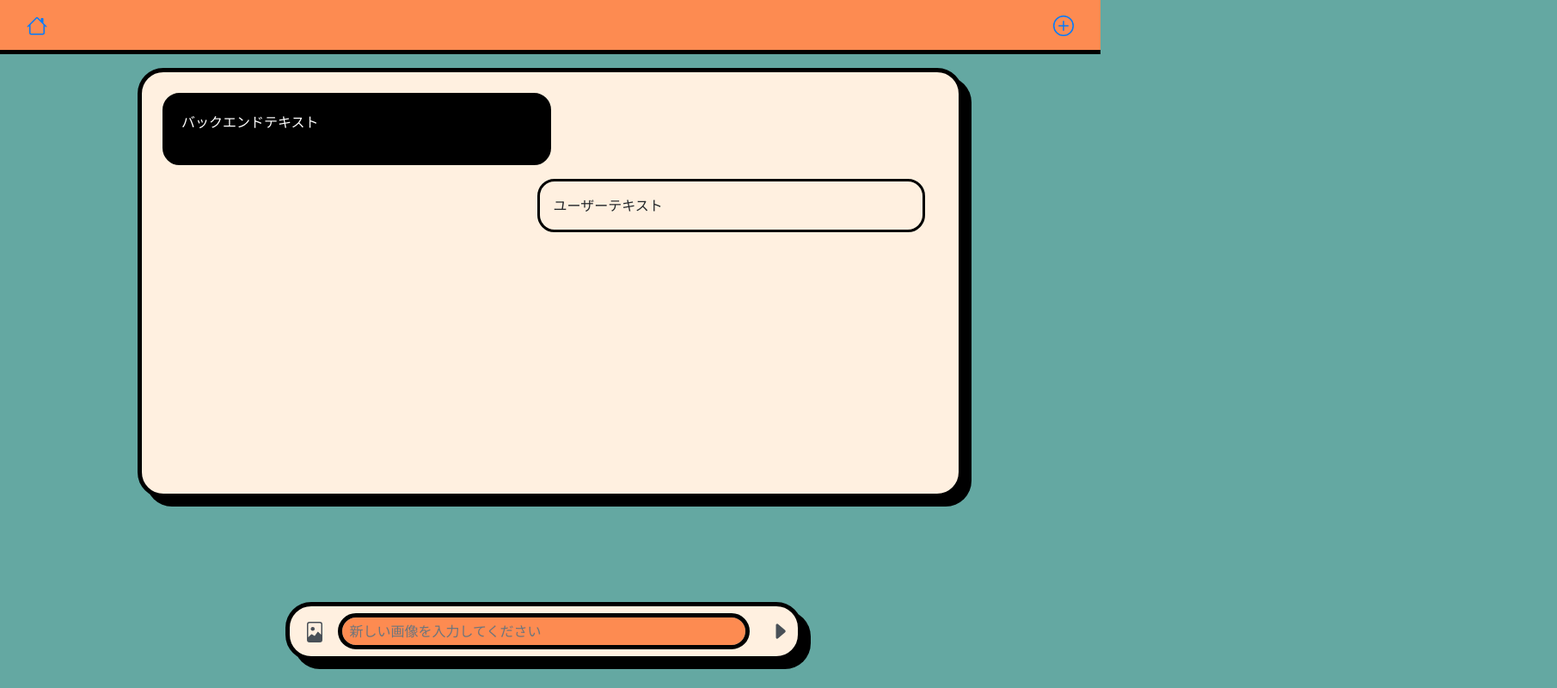
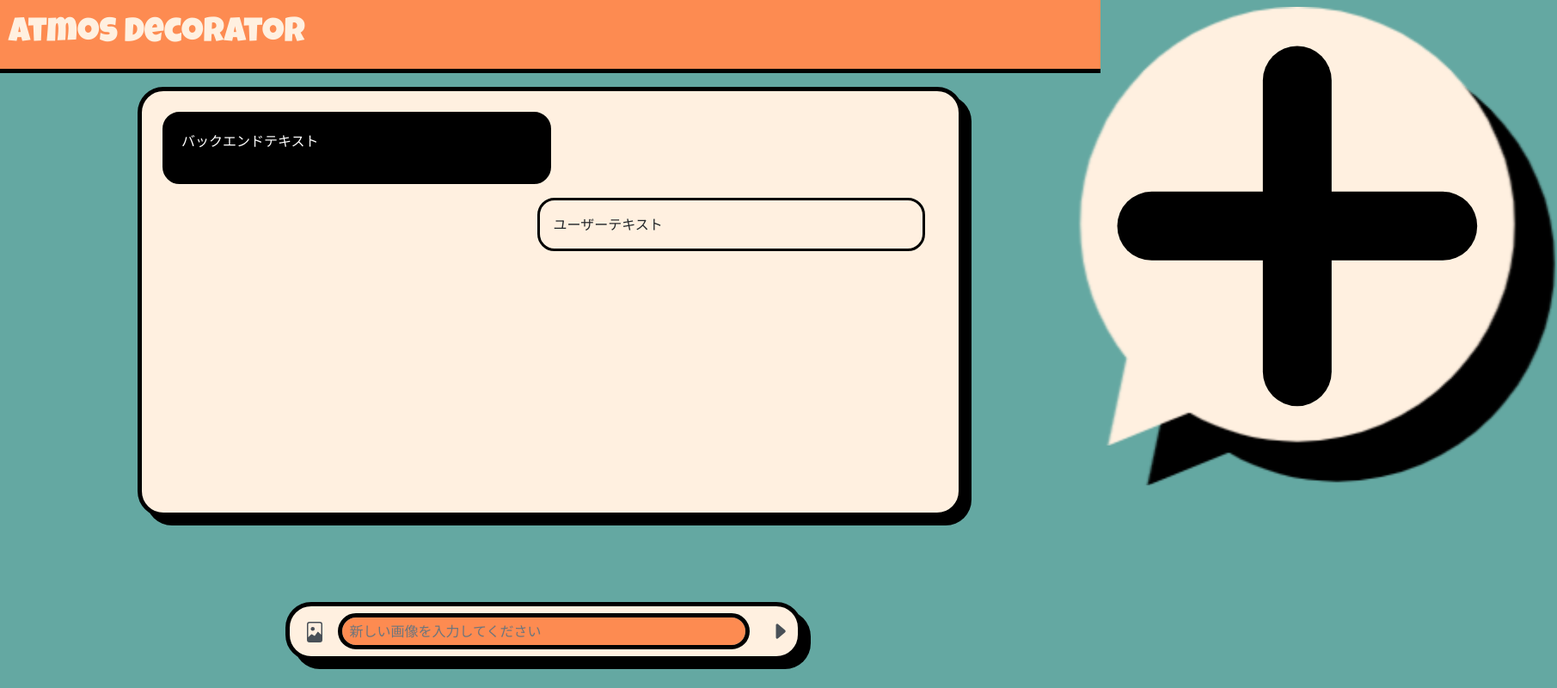
Before and after one commit to mori-318/atmos_decorator, a plain HTML site: page frontend/src/chat/chat.ejs in a window 1280 px wide. Shown: the whole page at 86% size, 1811 px wide, since content can reach past the window. Drawn offline with nearby package versions, Linux system fonts and the light colour scheme; files that its build step writes are made by us from their sources; a web font is replaced by a local one.

Commit message:
buttonNewchat

```diff
--- a/frontend/src/chat/chat.css
+++ b/frontend/src/chat/chat.css
@@ -12,12 +12,34 @@
 }
 
 header {
-    padding: 1em;
+    padding: 8px 0px;
     width: 100%;
     margin: 0;
     box-sizing: border-box;
     background-color: #fd8b51;
     border-bottom: solid 5px #000;
+}
+
+.headerChar {
+    margin: 2px 0px;
+    border-bottom: 0px;
+    color: #fff0e0;
+    font-family: 'Luckiest Guy', sans-serif;
+    font-size: 40px;
+    text-decoration: none;
+}
+
+.buttonNewchat{
+    width: 1rem;
+    height: 1rem;
+}
+
+#homeIcon {
+    margin: 0%;
+}
+
+.container-fluid {
+    padding: 0px 10px;
 }
 
 
--- a/frontend/src/chat/chat.html
+++ b/frontend/src/chat/chat.ejs
@@ -4,9 +4,11 @@
 <head>
     <meta charset="UTF-8">
     <meta name="viewport" content="width=device-width, initial-scale=1.0">
-    <title>Document</title>
+    <title>chat</title>
     <link rel="stylesheet" href="https://stackpath.bootstrapcdn.com/bootstrap/4.5.0/css/bootstrap.min.css"
         integrity="sha384-9aIt2nRpC12Uk9gS9baDl411NQApFmC26EwAOH8WgZl5MYYxFfc+NcPb1dKGj7Sk" crossorigin="anonymous">
+    <link href="https://fonts.googleapis.com/css2?family=Luckiest+Guy&display=swap" rel="stylesheet">
+    <link href="https://fonts.googleapis.com/css2?family=Yusei+Magic&display=swap" rel="stylesheet">
     <link rel="stylesheet" href="chat.css">
 </head>
 
@@ -17,21 +19,12 @@
         <div class="container-fluid"> <!-- 画面全体に広がるように container-fluid を使用 -->
             <div class="d-flex justify-content-between"> <!-- justify-content-between で左右に配置 -->
                 <!-- <button class="p-2">ホームに戻る</button> -->
-                <a href="#home">
-                    <svg xmlns="http://www.w3.org/2000/svg" width="24" height="24" fill="currentColor"
-                        class="bi bi-house" viewBox="0 0 16 16">
-                        <path
-                            d="M8.707 1.5a1 1 0 0 0-1.414 0L.646 8.146a.5.5 0 0 0 .708.708L2 8.207V13.5A1.5 1.5 0 0 0 3.5 15h9a1.5 1.5 0 0 0 1.5-1.5V8.207l.646.647a.5.5 0 0 0 .708-.708L13 5.793V2.5a.5.5 0 0 0-.5-.5h-1a.5.5 0 0 0-.5.5v1.293zM13 7.207V13.5a.5.5 0 0 1-.5.5h-9a.5.5 0 0 1-.5-.5V7.207l5-5z" />
-                    </svg>
+                <a href="#home" class="headerChar">
+                    <p id="homeIcon">Atmos Decorator</p>
                 </a>
                 <div class="buttonNewchat">
                     <a href="#">
-                        <svg xmlns="http://www.w3.org/2000/svg" width="24" height="24" fill="currentColor"
-                            class="bi bi-plus-circle" viewBox="0 0 16 16">
-                            <path d="M8 15A7 7 0 1 1 8 1a7 7 0 0 1 0 14m0 1A8 8 0 1 0 8 0a8 8 0 0 0 0 16" />
-                            <path
-                                d="M8 4a.5.5 0 0 1 .5.5v3h3a.5.5 0 0 1 0 1h-3v3a.5.5 0 0 1-1 0v-3h-3a.5.5 0 0 1 0-1h3v-3A.5.5 0 0 1 8 4" />
-                        </svg>
+                      <img src="../../assets/new_chat_icon.png" alt="newchat">
                     </a>
                 </div>
                 <!-- <button class="p-2">新しい会話</button> -->
--- /dev/null
+++ b/frontend/src/home/home.ejs
@@ -0,0 +1,35 @@
+<!DOCTYPE html>
+<html>
+
+<head>
+    <meta charset="UTF-8">
+    <meta name="viewport" content="width=device-width, initial-scale=1.0">
+    <link href="https://cdn.jsdelivr.net/npm/bootstrap@5.3.0/dist/css/bootstrap.min.css" rel="stylesheet" integrity="sha384-9ndCyUaIbzAi2FUVXJi0CjmCapSmO7SnpJef0486qhLnuZ2cdeRhO02iuK6FUUVM" crossorigin="anonymous">
+    <link href="https://fonts.googleapis.com/css2?family=Luckiest+Guy&display=swap" rel="stylesheet">
+    <link href="https://fonts.googleapis.com/css2?family=Yusei+Magic&display=swap" rel="stylesheet">
+    <link rel="stylesheet" href="home.css">
+    <title>Atmos Decorator</title>
+</head>
+
+<body>
+    <header class="navbar navbar-expand-lg navbar-light header">
+        <div class="container">
+            <a class="headerChar" href="#">Atmos Decorator</a>
+        </div>
+        <br>
+    </header>
+
+    <div class="d-flex justify-content-center align-items-center full-height">
+        <div class="card text-center cardStyle">
+            <div class="card-body">
+                <h5 class="card-title cardTitle">Atmos Decorator</h5>
+                <p class="card-text cardText">画像の雰囲気を簡単に加工しよう</p>
+                <button class="btn btn-dark startBtn" id="startBtn">今すぐ始める →</button>
+            </div>
+        </div>
+    </div>
+
+    <!-- JavaScriptファイルの読み込み -->
+    <script src="home.js"></script>
+</body>
+</html>
```
Also changed, not shown: frontend/src/home/home.html (deleted).
